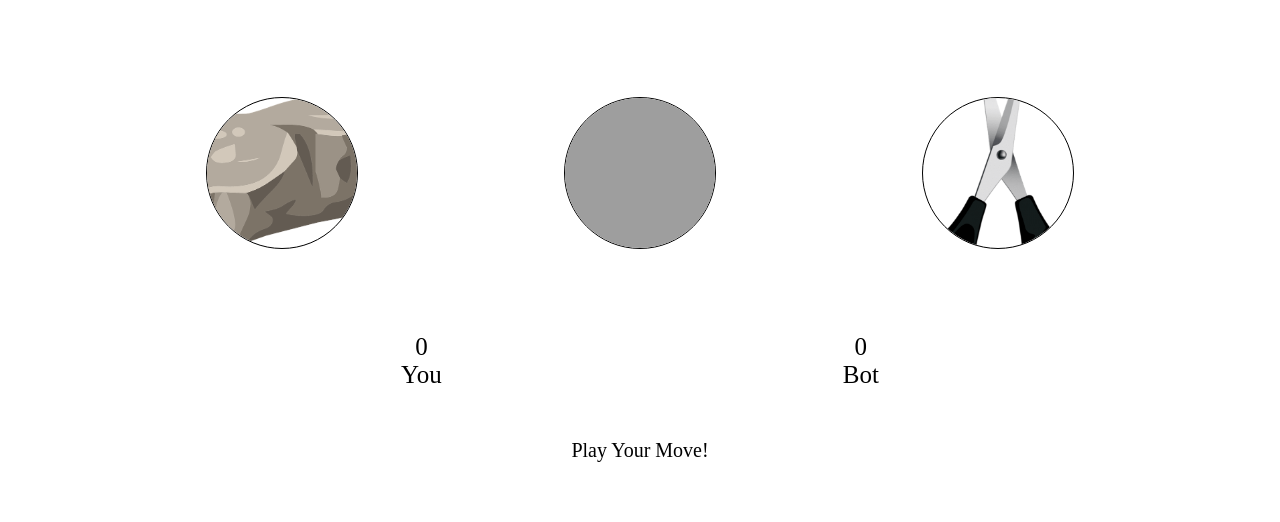
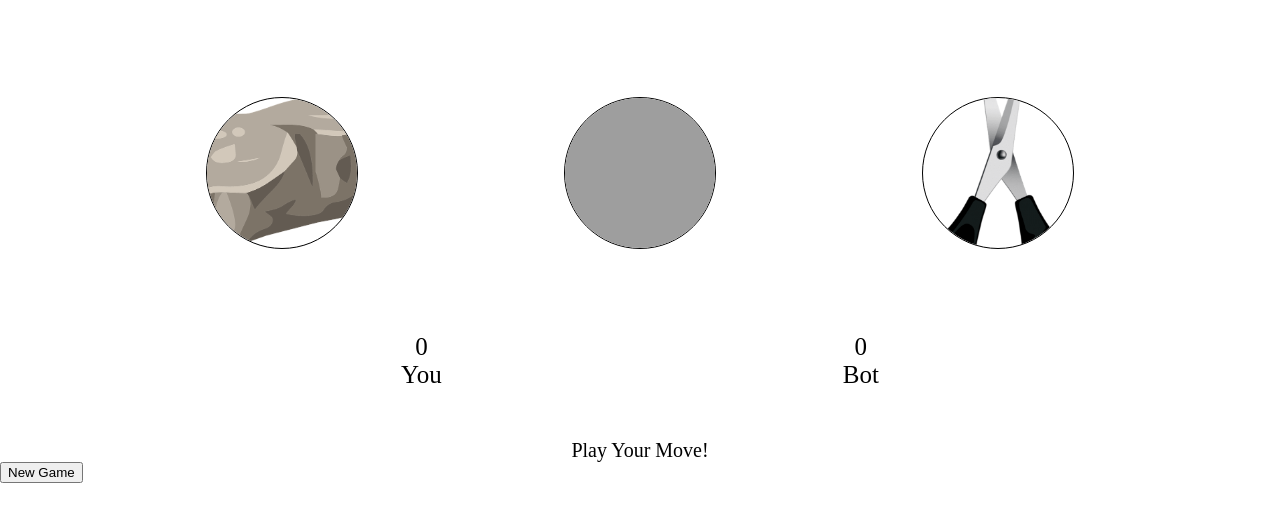
Before and after one commit to DarshanMungase/Stone-Paper-Scissors, a plain HTML site: page sps.html in a window 1280 px wide. Shown: the part 78-600 px from the top of the page. Drawn offline with Linux system fonts and the light colour scheme; grey boxes are pictures that could not be loaded.

Commit message:
Update sps.html
Added new game button

```diff
--- a/sps.html
+++ b/sps.html
@@ -26,6 +26,10 @@
     <div class="msgcontainer">
         <div id="msg">Play Your Move!</div>
     </div>
+    <div class="newgamecontainer">
+        <button class="newgame">New Game</button>
+    </div>
     <script src="sps.js"></script>
 </body>
+
 </html>
```
